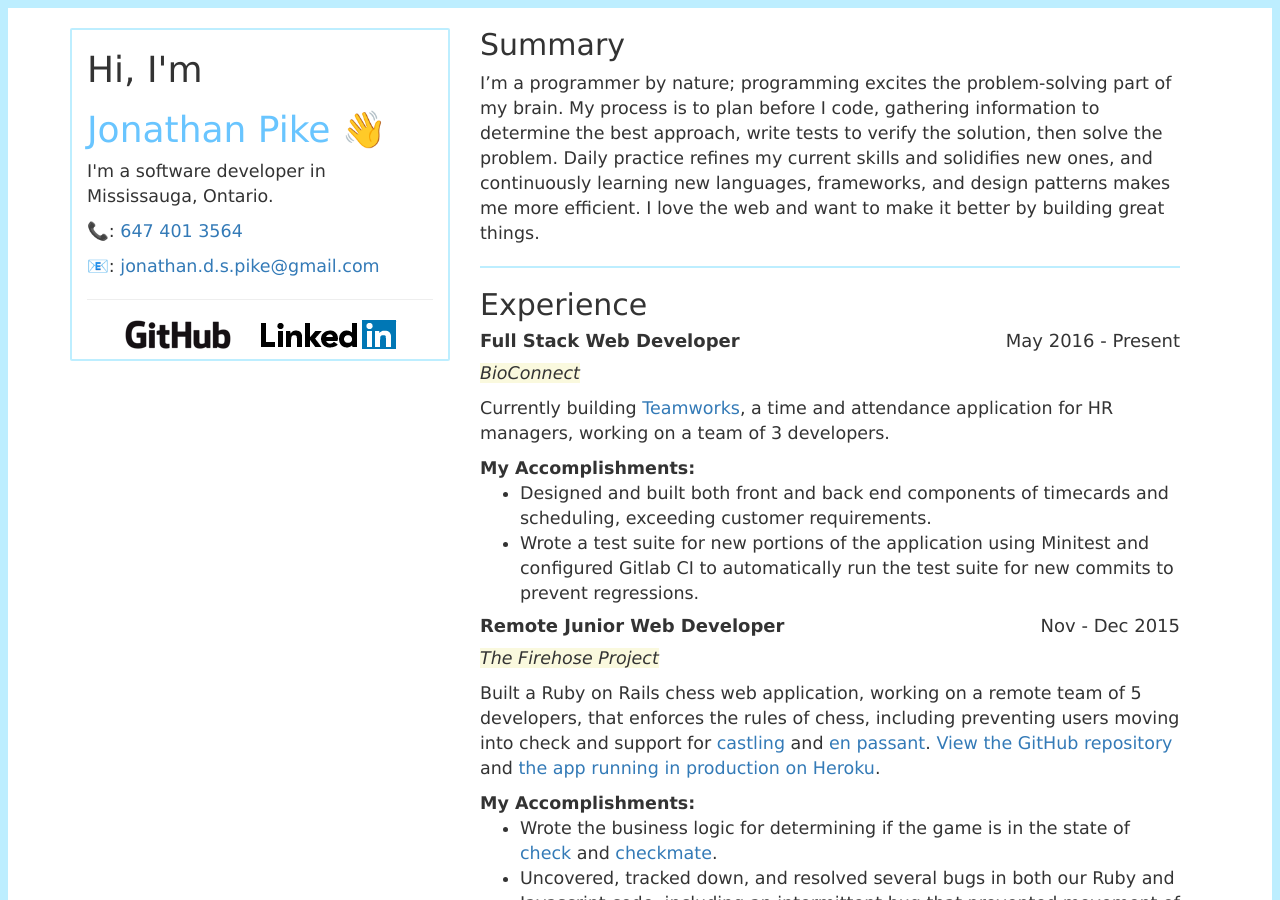
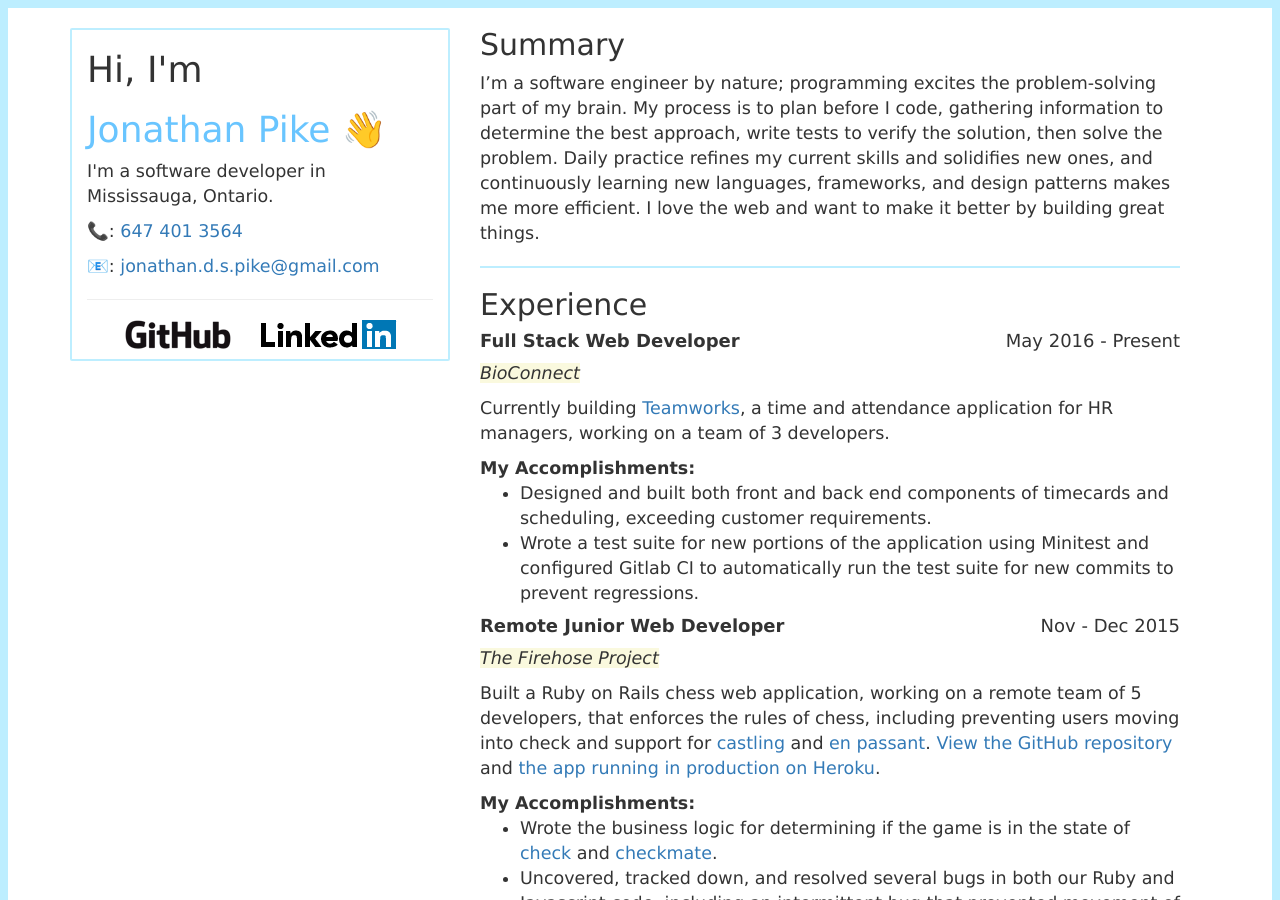
Before and after one commit to jonathanpike/jonathanpike.github.io, a Jekyll site: the page built from resume.md, in a window 1280 px wide and 900 px high. Built offline with Jekyll 4.4.1, drawn with Linux system fonts in a browser that asks for light colours.

Commit message:
Update summary language

```diff
--- a/resume.md
+++ b/resume.md
@@ -5,7 +5,7 @@ permalink: /resume/
 ---
 
 ## Summary
-I'm a programmer by nature; programming excites the problem-solving part of my brain.  	My process is to plan before I code, gathering information to determine the best approach, write tests to verify the solution, then solve the problem. Daily practice refines my current skills and solidifies new ones, and continuously learning new languages, frameworks, and design patterns makes me more efficient. I love the web and want to make it better by building great things.
+I'm a software engineer by nature; programming excites the problem-solving part of my brain.  	My process is to plan before I code, gathering information to determine the best approach, write tests to verify the solution, then solve the problem. Daily practice refines my current skills and solidifies new ones, and continuously learning new languages, frameworks, and design patterns makes me more efficient. I love the web and want to make it better by building great things.
 
 <hr class="divider" />
 
```
